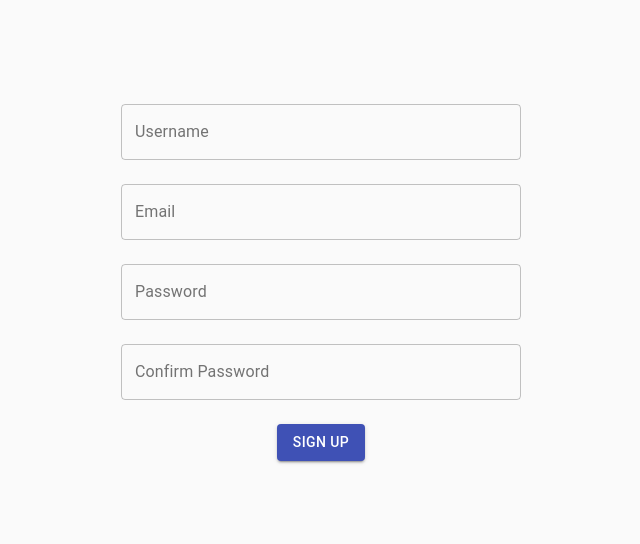
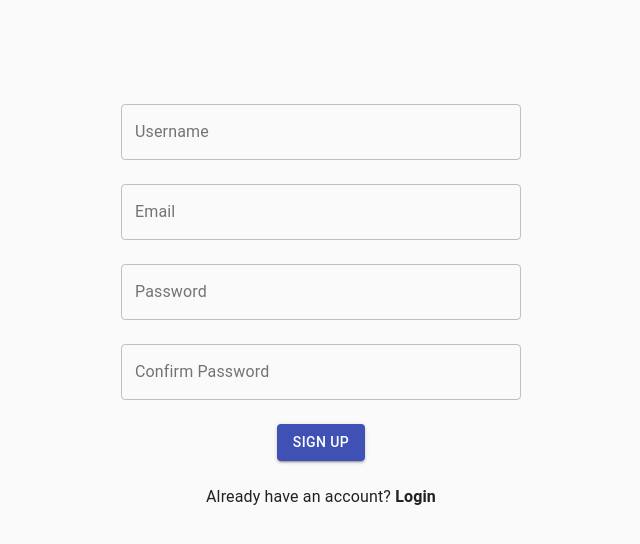
Before and after one commit to AryanshMahato/React-Bolierplate, a React (Create React App) app: page /signup in a window 1280 px wide. Shown: the top 544 px of the page, without its empty margins (319-959 px from the left). Built offline with nearby package versions, Linux system fonts and the light colour scheme.

Commit message:
Signup and Login connection added in DOM

```diff
--- a/src/Components/LoginForm.tsx
+++ b/src/Components/LoginForm.tsx
@@ -1,9 +1,10 @@
 import React from 'react';
 import { FormikErrors, useFormik } from 'formik';
-import { Box, Button, TextField } from '@material-ui/core';
+import { Box, Button, TextField, Typography } from '@material-ui/core';
 import { makeStyles } from '@material-ui/core/styles';
 import { LoginSubmitFunction, UserLoginValues } from '../types/User';
 import { loginValidation } from '../Validations';
+import { Link } from 'react-router-dom';
 
 interface Props {
   onSubmit: LoginSubmitFunction;
@@ -79,6 +80,13 @@ const LoginForm: React.FC<Props> = ({ onSubmit }: Props) => {
             Login
           </Button>
         </Box>
+
+        <Box>
+          <Typography>
+            {"Don't have an account? "}
+            <Link to={'/signup'}>Sign Up</Link>
+          </Typography>
+        </Box>
       </Box>
     </form>
   );
@@ -89,6 +97,9 @@ const useStyles = makeStyles((theme) => ({
     '&>*': {
       marginTop: theme.spacing(3),
     },
+    '& a': {
+      fontWeight: 'bold',
+    },
   },
 }));
 
--- a/src/Components/SignUpForm.tsx
+++ b/src/Components/SignUpForm.tsx
@@ -1,9 +1,10 @@
 import React from 'react';
 import { FormikErrors, useFormik } from 'formik';
-import { Box, Button, TextField } from '@material-ui/core';
+import { Box, Button, TextField, Typography } from '@material-ui/core';
 import { makeStyles } from '@material-ui/core/styles';
 import { SignUpSubmitFunction, UserSignUpValues } from '../types/User';
 import { signUpValidation } from '../Validations';
+import { Link } from 'react-router-dom';
 
 interface Props {
   onSubmit: SignUpSubmitFunction;
@@ -107,6 +108,13 @@ const SignUpForm: React.FC<Props> = ({ onSubmit }: Props) => {
             Sign Up
           </Button>
         </Box>
+
+        <Box>
+          <Typography>
+            {'Already have an account? '}
+            <Link to={'/login'}>Login</Link>
+          </Typography>
+        </Box>
       </Box>
     </form>
   );
@@ -117,6 +125,9 @@ const useStyles = makeStyles((theme) => ({
     '&>*': {
       marginTop: theme.spacing(3),
     },
+    '& a': {
+      fontWeight: 'bold',
+    },
   },
 }));
 
--- /dev/null
+++ b/src/index.css
@@ -0,0 +1,11 @@
+/* Reset defaults */
+* {
+  margin: 0;
+  padding: 0;
+  box-sizing: border-box;
+}
+
+a {
+  text-decoration: none;
+  color: inherit;
+}
--- a/src/index.tsx
+++ b/src/index.tsx
@@ -1,4 +1,5 @@
 import React from 'react';
+import './index.css';
 import ReactDOM from 'react-dom';
 import App from './App';
 import * as serviceWorker from './serviceWorker';
```
